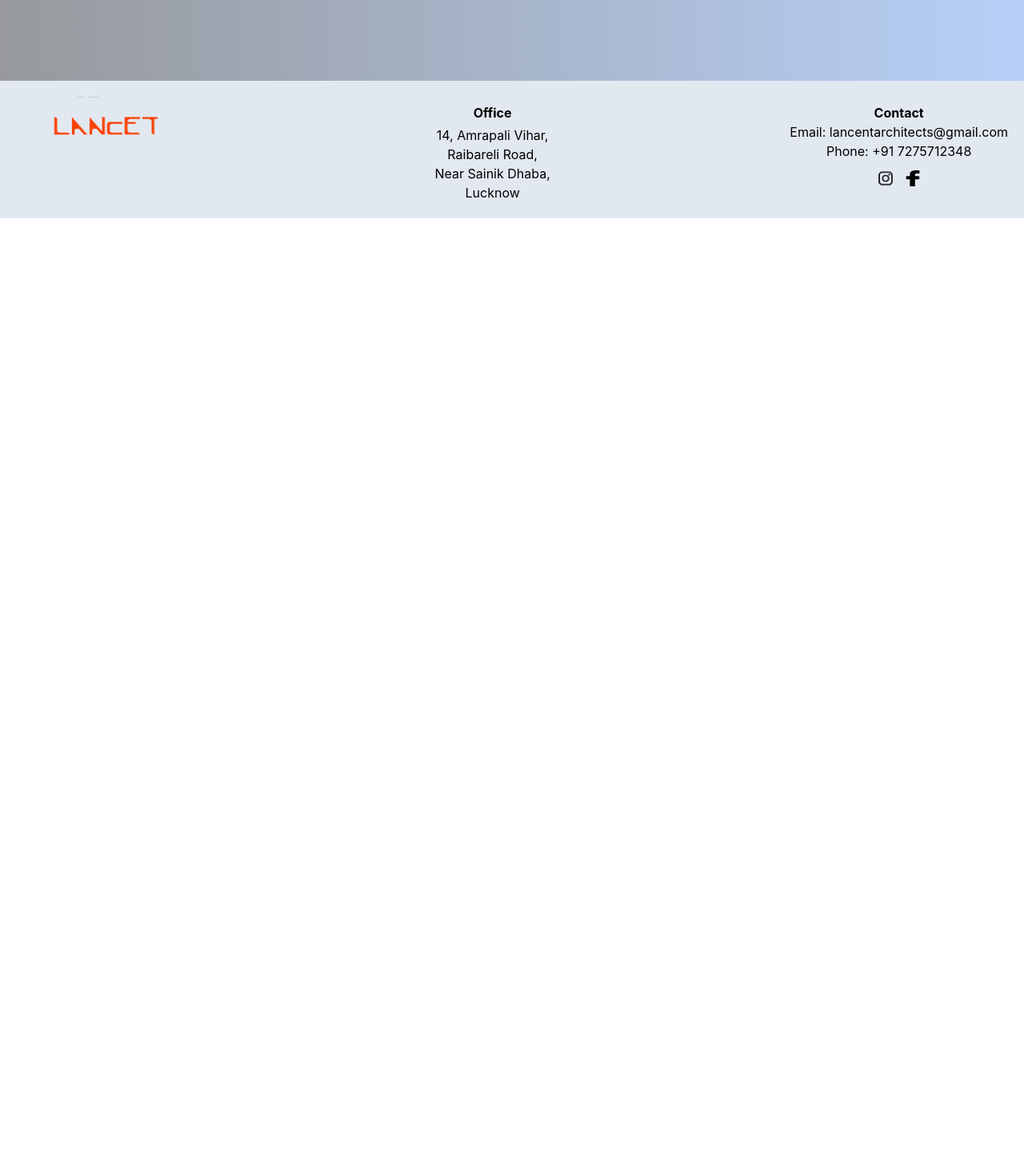
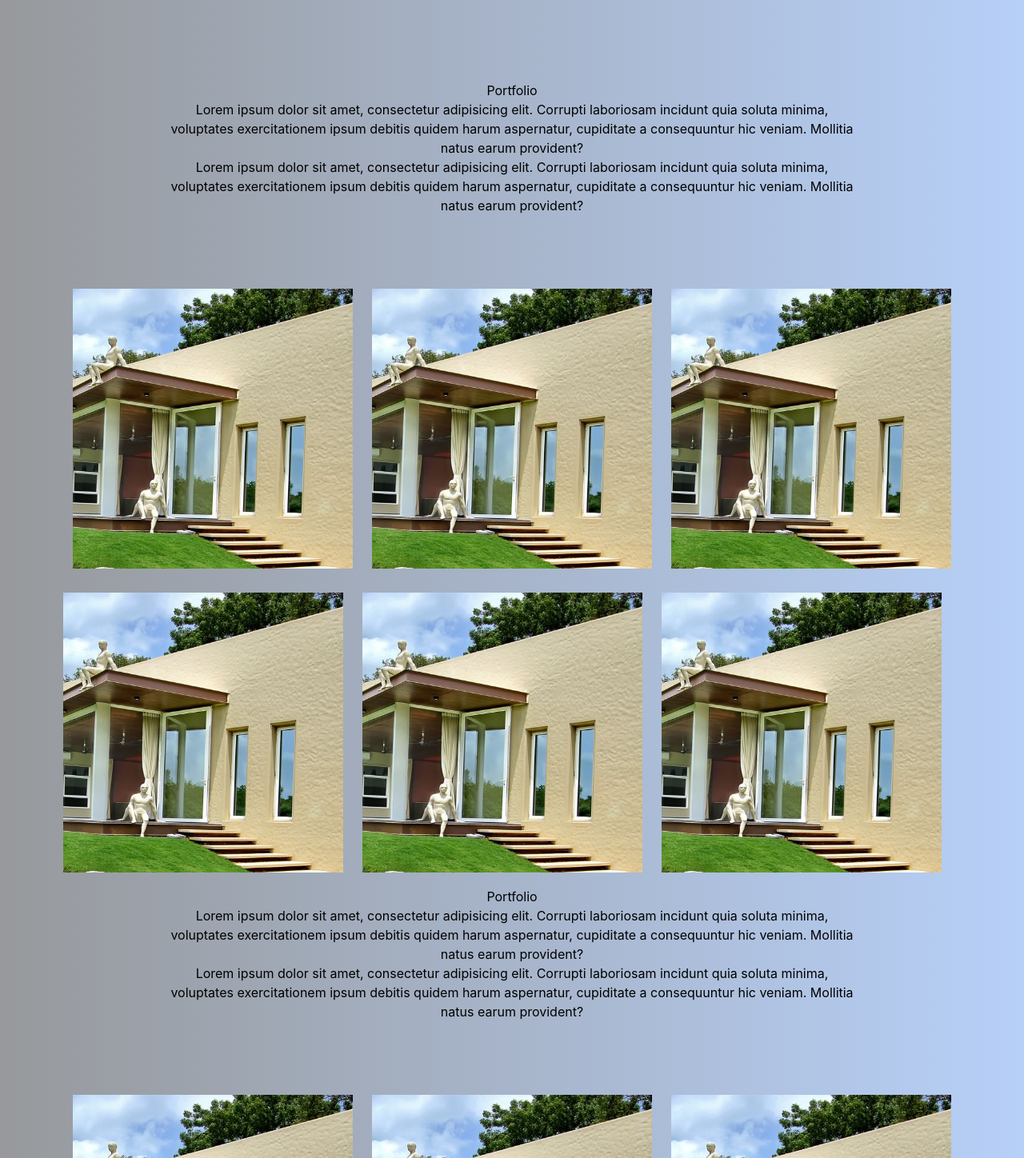
Before and after one commit to rohan-singh987/Lancet, a Next.js app: page /portfolio in a window 1280 px wide. Shown: the part 1262-2710 px from the top of the page at 80% size. Before the commit the page ends 1535 px from the top, so only its background shows below. Built offline with nearby package versions, Linux system fonts and the light colour scheme.

Commit message:
🥸🫥
Signed-off-by: Rohan Singh <rohannsingh98765@gmail.com>

```diff
--- a/components/Navbar.js
+++ b/components/Navbar.js
@@ -9,13 +9,14 @@ const Navbar = () => {
         <nav className='flex justify-evenly items-center flex-wrap bg-gradient-to-r backdrop-blur-sm from-gray-200 via-gray-700 to-black  p-3 '>
             <div className="text-3xl md:text-5xl font-extrabold bg-clip-text backdrop-blur-sm text-transparent bg-gradient-to-r from-white to-white">
 
-                <Link href='/'
+                <Link href='/' passHref=""
                  className="bg-clip-text text-transparent bg-gradient-to-r from-rose-700 to-red-200">
                      <div className='w-24 md:w-36 lg:w-48'>
                      <Image
                         src = "/media/logo.png"
                         height = "100"
                         width = "200"
+                        alt=" "
                     />
                      </div>
 
--- a/pages/index.js
+++ b/pages/index.js
@@ -9,7 +9,7 @@ export default function Home() {
         <title>Lancet Architects</title>
         <meta name="viewport" content="initial-scale=1.0, width=device-width" />
       </Head>
-      <main>
+      <main className="bg-gradient-to-r from-[#9D9D9D] to-[#b7d0f8]">
         <section className='relative'>
           <div>
             <Image
@@ -28,7 +28,7 @@ export default function Home() {
             </p>
           </div>
         </section>
-        <section className='bg-gradient-to-r from-[#9D9D9D] to-[#b7d0f8] py-5 md:py-12'>
+        <section className='py-5 md:py-12'>
           <div className='bg-gradient-to-r from-[#92A9BD] to-[#D3DEDC] rounded-lg w-3/4 mx-auto py-5 md:flex lg:hover:scale-105 transition-all ease-in-out lg:rounded-2xl lg:py-0'>
             <div className='md:w-3/5 md:my-auto lg:w-7/12'>
               <h2 className='text-center uppercase font-semibold mb-3 sm:text-xl sm:font-bold md:text-left md:px-10 lg:text-2xl xl:text-3xl'>Thriving creativity</h2>
@@ -44,7 +44,7 @@ export default function Home() {
             </div>
           </div>
         </section>
-        <section className=' bg-gradient-to-r from-[#b7d0f8] to-[#9D9D9D] py-5 md:py-12'>
+        <section className='py-5 md:py-12'>
           <div className='bg-gradient-to-r from-[#D3DEDC] to-[#92A9BD] rounded-lg w-3/4 mx-auto py-5 md:flex md:flex-row-reverse lg:hover:scale-105 transition-all ease-in-out lg:rounded-2xl lg:py-0'>
             <div className='md:w-3/5 md:my-auto lg:w-7/12'>
               <h2 className='text-center text-black uppercase font-semibold mb-3 sm:text-xl sm:font-bold md:text-right md:px-10 lg:text-2xl xl:text-3xl'>Crafting Dreams</h2>
@@ -60,7 +60,7 @@ export default function Home() {
             </div>
           </div>
         </section>
-        <section className='bg-gradient-to-r from-[#97999c] to-[#b7d0f8] py-3'>
+        <section className= 'py-3 lg:mt-1'>
           <section className='p-3'>
             <h1 className='text-center text-xl font-bold md:text-2xl uppercase lg:text-3xl xl:text-4xl'>Why Us?</h1>
             <article>
--- a/pages/portfolio.js
+++ b/pages/portfolio.js
@@ -16,8 +16,8 @@ const Portfolio = () => {
         <Image
         src={image}
         alt="image"
-        width='400'
-        height='400'
+        width='350'
+        height='350'
         />
         </div>
 
@@ -29,8 +29,8 @@ const Portfolio = () => {
         <Image
         src={image}
         alt="image"
-        width='400'
-        height='400'
+        width='350'
+        height='350'
         />
         </div>
 
@@ -41,6 +41,211 @@ const Portfolio = () => {
 
 
       </div>
+
+      <div>
+        <div className="flex flex-col justify-center items-center w-2/3 mx-auto text-center pb-20">
+          <h1>Portfolio</h1>
+          <p>Lorem ipsum dolor sit amet, consectetur adipisicing elit. Corrupti laboriosam incidunt quia soluta minima, voluptates exercitationem ipsum debitis quidem harum aspernatur, cupiditate a consequuntur hic veniam. Mollitia natus earum provident?</p>
+          <p>Lorem ipsum dolor sit amet, consectetur adipisicing elit. Corrupti laboriosam incidunt quia soluta minima, voluptates exercitationem ipsum debitis quidem harum aspernatur, cupiditate a consequuntur hic veniam. Mollitia natus earum provident?</p>
+        </div>
+
+        <div className="flex flex-wrap justify-center items-center ">
+        <div className="p-3">
+
+        <Image
+          src={image}
+          alt="image"
+          width='350'
+          height='350'
+          />
+          </div>
+        <div className="p-3">
+
+        <Image
+          src={image}
+          alt="image"
+          width='350'
+          height='350'
+          />
+          </div>
+        <div className="p-3">
+
+        <Image
+          src={image}
+          alt="image"
+          width='350'
+          height='350'
+          />
+          </div>
+        <div className="p-3">
+
+        <Image
+          src={image}
+          alt="image"
+          width='350'
+          height='350'
+          />
+          </div>
+        <div className="p-3">
+
+        <Image
+          src={image}
+          alt="image"
+          width='350'
+          height='350'
+          />
+          </div>
+        <div className="p-3">
+
+        <Image
+          src={image}
+          alt="image"
+          width='350'
+          height='350'
+          />
+          </div>
+        <div className="p-3">
+
+          </div>
+
+          </div>
+      </div>
+      <div>
+        <div className="flex flex-col justify-center items-center w-2/3 mx-auto text-center pb-20">
+          <h1>Portfolio</h1>
+          <p>Lorem ipsum dolor sit amet, consectetur adipisicing elit. Corrupti laboriosam incidunt quia soluta minima, voluptates exercitationem ipsum debitis quidem harum aspernatur, cupiditate a consequuntur hic veniam. Mollitia natus earum provident?</p>
+          <p>Lorem ipsum dolor sit amet, consectetur adipisicing elit. Corrupti laboriosam incidunt quia soluta minima, voluptates exercitationem ipsum debitis quidem harum aspernatur, cupiditate a consequuntur hic veniam. Mollitia natus earum provident?</p>
+        </div>
+
+        <div className="flex flex-wrap justify-center items-center ">
+        <div className="p-3">
+
+        <Image
+          src={image}
+          alt="image"
+          width='350'
+          height='350'
+          />
+          </div>
+        <div className="p-3">
+
+        <Image
+          src={image}
+          alt="image"
+          width='350'
+          height='350'
+          />
+          </div>
+        <div className="p-3">
+
+        <Image
+          src={image}
+          alt="image"
+          width='350'
+          height='350'
+          />
+          </div>
+        <div className="p-3">
+
+        <Image
+          src={image}
+          alt="image"
+          width='350'
+          height='350'
+          />
+          </div>
+        <div className="p-3">
+
+        <Image
+          src={image}
+          alt="image"
+          width='350'
+          height='350'
+          />
+          </div>
+        <div className="p-3">
+
+        <Image
+          src={image}
+          alt="image"
+          width='350'
+          height='350'
+          />
+          </div>
+        <div className="p-3">
+
+          </div>
+
+          </div>
+      </div>
+      <div>
+        <div className="flex flex-col justify-center items-center w-2/3 mx-auto text-center pb-20">
+          <h1>Portfolio</h1>
+          <p>Lorem ipsum dolor sit amet, consectetur adipisicing elit. Corrupti laboriosam incidunt quia soluta minima, voluptates exercitationem ipsum debitis quidem harum aspernatur, cupiditate a consequuntur hic veniam. Mollitia natus earum provident?</p>
+          <p>Lorem ipsum dolor sit amet, consectetur adipisicing elit. Corrupti laboriosam incidunt quia soluta minima, voluptates exercitationem ipsum debitis quidem harum aspernatur, cupiditate a consequuntur hic veniam. Mollitia natus earum provident?</p>
+        </div>
+
+        <div className="flex flex-wrap justify-center items-center ">
+        <div className="p-3">
+
+        <Image
+          src={image}
+          alt="image"
+          width='350'
+          height='350'
+          />
+          </div>
+        <div className="p-3">
+
+        <Image
+          src={image}
+          alt="image"
+          width='350'
+          height='350'
+          />
+          </div>
+        <div className="p-3">
+
+        <Image
+          src={image}
+          alt="image"
+          width='350'
+          height='350'
+          />
+          </div>
+        <div className="p-3">
+
+        <Image
+          src={image}
+          alt="image"
+          width='350'
+          height='350'
+          />
+          </div>
+        <div className="p-3">
+
+        <Image
+          src={image}
+          alt="image"
+          width='350'
+          height='350'
+          />
+          </div>
+        <div className="p-3">
+
+        <Image
+          src={image}
+          alt="image"
+          width='350'
+          height='350'
+          />
+          </div>
+        <div className="p-3">
+
+          </div>
+
+          </div>
+      </div>
     </div>
   )
 }
```
Also changed, not shown: 1 other file (tests, documents, lock files or other folders).
